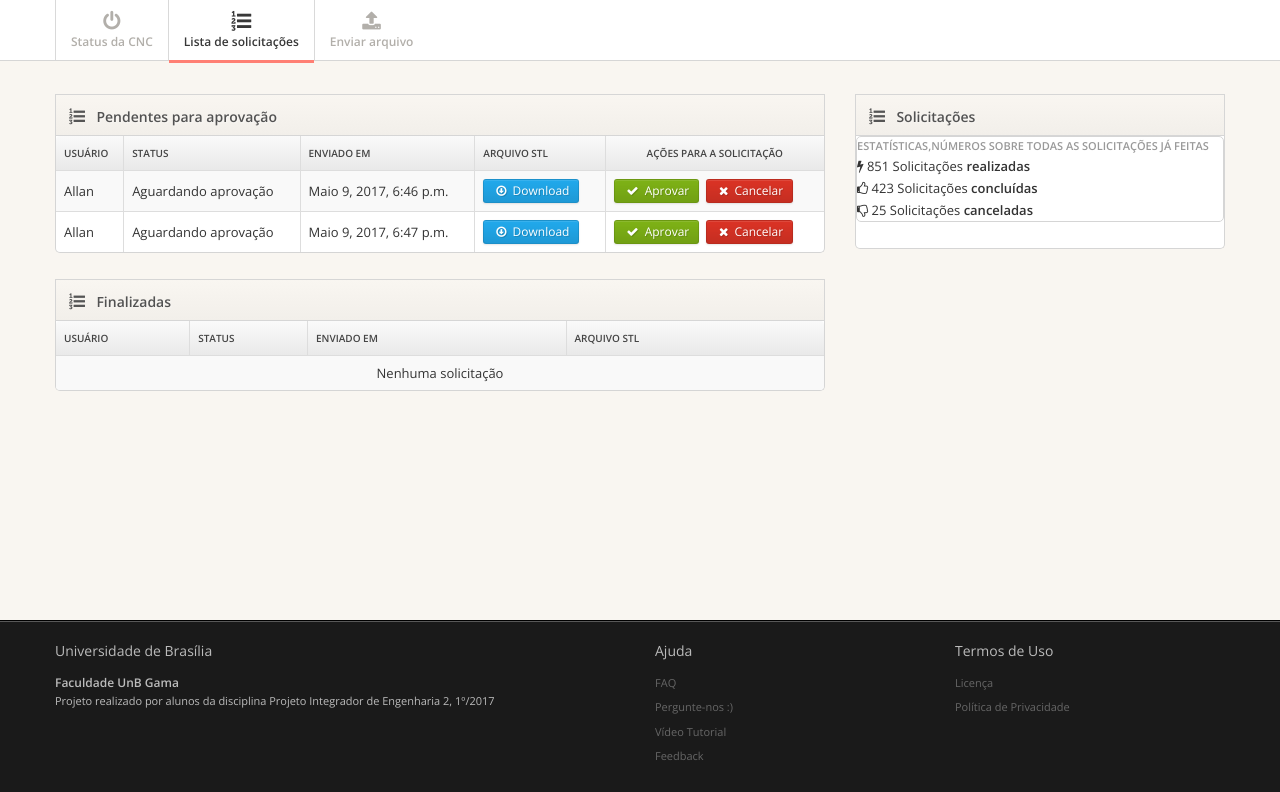
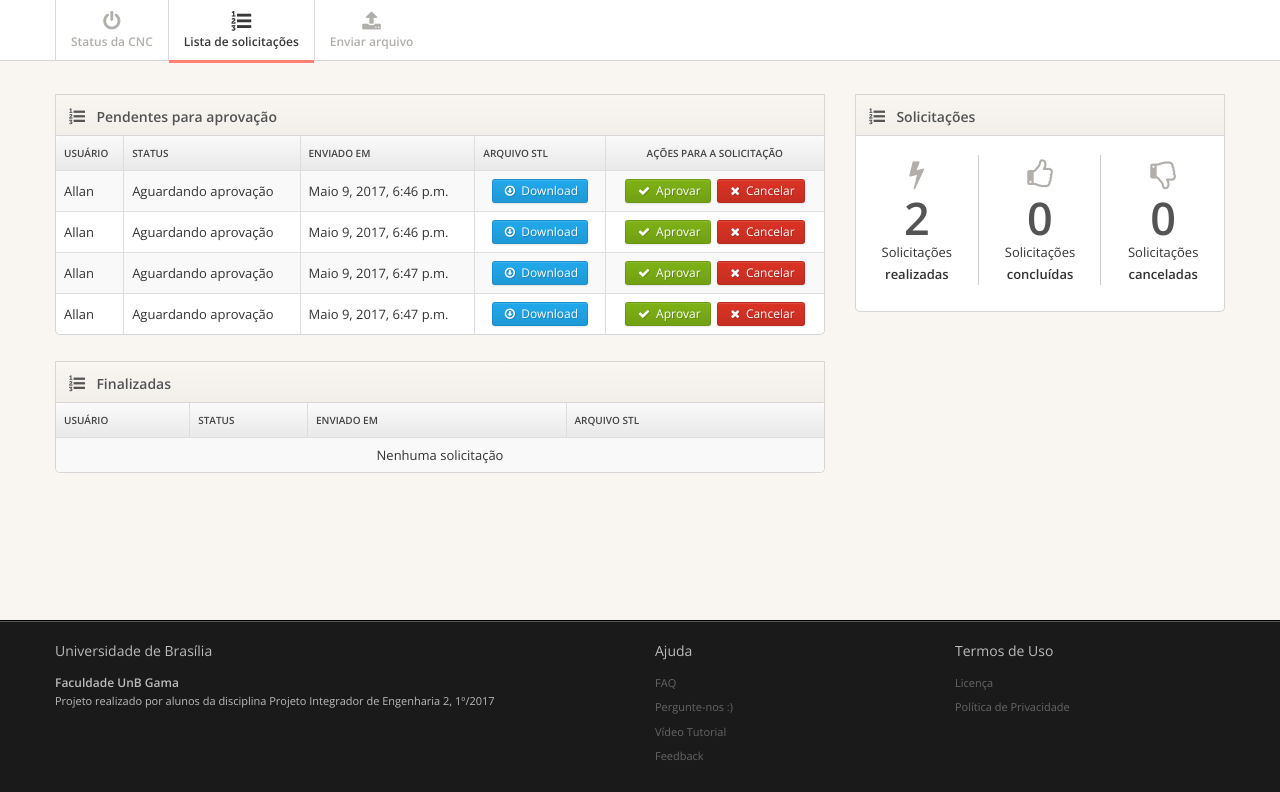
Before and after one commit to Xmaquina/site, a Django app: page /request/list/ in a window 1280 px wide. Shown: the part 54-846 px from the top of the page. Run offline with Django 3.2, Linux system fonts and the light colour scheme; a user stored in the database is signed in; data comes from the database, SQL or seed files in the repository; some libraries are stand-ins or nearby versions.

Commit message:
Melhorias tabela solicitações

```diff
--- a/x_maquina/request/views.py
+++ b/x_maquina/request/views.py
@@ -11,19 +11,34 @@ def request_list(request):
     if request.user.is_superuser:
         pending_requests = Request.objects.filter(
             status=Request.RECEIVED).order_by('sent_at')
-        other_requests = Request.objects.exclude(status=Request.RECEIVED).order_by('sent_at')
+        other_requests = Request.objects.exclude(
+            status=Request.RECEIVED).order_by('sent_at')
+        total_reqs = Request.objects.count()
+        total_concluded_reqs = Request.objects.filter(
+            status=Request.SUCCESS).count()
+        total_negated_reqs = Request.objects.filter(
+            status=Request.CANCELLED).count()
     else:
         try:
             pending_requests = Request.objects.filter(
                 owner=request.user, status=Request.RECEIVED).order_by('sent_at')
             other_requests = Request.objects.filter(
-                owner=request.user).exclude(status=Request.RECEIVED).order_by('sent_at')
+                owner=request.user).exclude(
+                status=Request.RECEIVED).order_by('sent_at')
+            total_reqs = Request.objects.filter(owner=request.user).count()
+            total_concluded_reqs = Request.objects.filter(
+                owner=request.user, status=Request.SUCCESS).count()
+            total_negated_reqs = Request.objects.filter(
+                owner=request.user, status=Request.CANCELLED).count()
         except BaseException:
             raise PermissionDenied
     return render(request,
                   'request/requests.html',
                   {'pending_requests': pending_requests,
-                   'other_requests': other_requests})
+                   'other_requests': other_requests,
+                   'total_reqs': total_reqs,
+                   'total_concluded_reqs': total_concluded_reqs,
+                   'total_negated_reqs': total_negated_reqs})
 
 
 def request_new(request):
--- a/x_maquina/static/css/pages/dashboard.css
+++ b/x_maquina/static/css/pages/dashboard.css
@@ -173,26 +173,9 @@ Bootstrap Admin Template by EGrappler.com
 [4. Action Table / .action-table]
 */
 
-.action-table .btn-small {
-	padding: 4px 5px 5px;
-
-	font-size: 10px;
-}
-
 .action-table .td-actions {
-	width: 80px;
-
 	text-align: center;
 }
-
-	.action-table .td-actions .btn {
-		margin-right: .5em;
-	}
-
-	.action-table .td-actions .btn:last-child {
-		margin-rigth: 0;
-	}
-
 
 
 #big_stats
@@ -221,7 +204,7 @@ Bootstrap Admin Template by EGrappler.com
 	border-left: 1px solid #FFF;
 }
 #big_stats  i { font-size:30px; display:block; line-height: 40px; color:#b2afaa;}
-#big_stats .stat:hover i {color:#19bc9c;}
+#big_stats .stat:hover i {color:#FF9999;}
 
 h6.bigstats{margin: 20px;
 border-bottom: 1px solid #eee;
--- a/x_maquina/templates/request/requests.html
+++ b/x_maquina/templates/request/requests.html
@@ -1,4 +1,8 @@
 {% extends "base.html" %}
+{% load static %}
+{% block extrastyle %}
+<link href="{% static 'css/pages/dashboard.css'%}" rel="stylesheet">
+{% endblock %}
 {% block content %}
 <div class="main-inner">
   <div class="container">
@@ -10,7 +14,7 @@
               <h3>Pendentes para aprovação</h3>
             </div>
             <!-- /widget-header -->
-            <div class="widget-content" style="overflow-x:auto;">
+            <div class="widget-content" style="overflow-x:auto;max-height:400px;overflow:auto">
               <table class="table table-striped table-bordered table-responsive">
                 <thead>
                   <tr>
@@ -46,6 +50,24 @@
                       </a>
                     </td>
                   </tr>
+                  <tr>
+                    <td>{% firstof req.owner.get_full_name req.owner.get_username %}</td>
+                    <td>{{ req.get_status_display }}</td>
+                    <td>{{ req.sent_at }}</td>
+                    <td class="td-actions">
+                      <a href="{{ req.cad_file.url }}" class="btn btn-small btn-primary">
+                        <i class="btn-icon-only icon-download"> </i> Download
+                      </a>
+                    </td>
+                    <td class="td-actions">
+                      <a href="javascript:;" class="btn btn-small btn-success">
+                        <i class="btn-icon-only icon-ok"> </i> Aprovar
+                      </a>&nbsp;
+                      <a href="javascript:;" class="btn btn-danger btn-small">
+                        <i class="btn-icon-only icon-remove"> </i> Cancelar
+                      </a>
+                    </td>
+                  </tr>
                   {% endfor %}
                   {% endif %}
                 </tbody>
@@ -63,7 +85,7 @@
               <h3>Finalizadas</h3>
             </div>
             <!-- /widget-header -->
-            <div class="widget-content" style="overflow-x:auto;">
+            <div class="widget-content" style="overflow-x:auto;max-height:600px;overflow:auto">
               <table class="table table-striped table-bordered table-responsive">
                 <thead>
                   <tr>
@@ -111,15 +133,14 @@
           <div class="widget-content">
             <div class="widget big-stats-container">
               <div class="widget-content">
-                <h6 class="bigstats">Estatísticas,números sobre todas as solicitações já feitas</h6>
                 <div id="big_stats" class="cf">
-                  <div class="stat"> <i class="icon-bolt"></i> <span class="value">851</span> <small>Solicitações <b>realizadas</b></small></div>
+                  <div class="stat"> <i class="icon-bolt"></i> <span class="value">{{ total_reqs|default:"0" }}</span> <br><small>Solicitações <b>realizadas</b></small></div>
                   <!-- .stat -->
 
-                  <div class="stat"> <i class="icon-thumbs-up-alt"></i> <span class="value">423</span> <small>Solicitações <b>concluídas</b></small></div>
+                  <div class="stat"> <i class="icon-thumbs-up-alt"></i> <span class="value">{{ total_concluded_reqs|default:"0" }}</span> <br><small>Solicitações <b>concluídas</b></small></div>
                   <!-- .stat -->
 
-                  <div class="stat"> <i class="icon-thumbs-down-alt"></i> <span class="value">25</span> <small>Solicitações <b>canceladas</b></small></div>
+                  <div class="stat"> <i class="icon-thumbs-down-alt"></i> <span class="value">{{ total_negated_reqs|default:"0" }}</span> <br><small>Solicitações <b>canceladas</b></small></div>
                   <!-- .stat -->
                 </div>
               </div>
```
